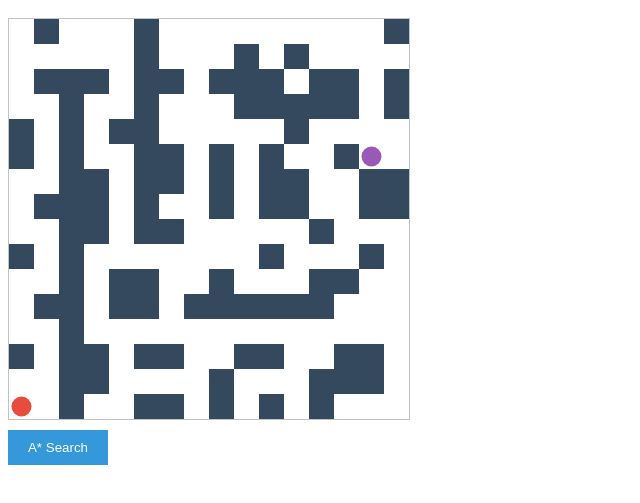
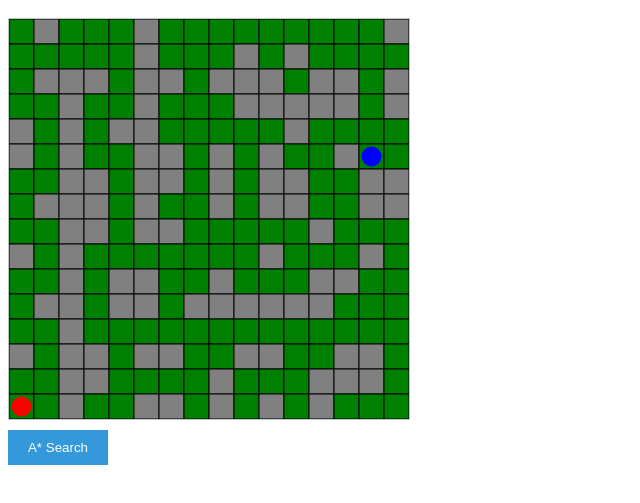
Before and after one commit to CrimsonChin/AStar, a plain HTML site: page canvas.html in a window 1280 px wide. Shown: the part 49-552 px from the top of the page, without its empty margins (0-640 px from the left). Drawn offline with Linux system fonts and the light colour scheme.

Commit message:
colour change

```diff
--- a/canvas.html
+++ b/canvas.html
@@ -61,7 +61,7 @@
 
         for (let r = 0; r < map.rows; r++) {
             for (let c = 0; c < map.cols; c++) {
-                let styles = ['#fff', '#34495e'];
+                let styles = ['green', 'grey'];
                 let fillStyle = styles[map.getTile(c, r)];
 
                 drawTile(ctx, c, r, map.tSize, fillStyle);
@@ -72,8 +72,8 @@
         let playerCanvas = document.getElementById('player-layer');
         let playerCanvasCtx = playerCanvas.getContext('2d');
 
-        drawCircle(playerCanvasCtx, startPos.x, startPos.y, 10, map.tSize, '#e74c3c');
-        drawCircle(playerCanvasCtx, endPos.x, endPos.y, 10, map.tSize, '#9b59b6');
+        drawCircle(playerCanvasCtx, startPos.x, startPos.y, 10, map.tSize, 'red');
+        drawCircle(playerCanvasCtx, endPos.x, endPos.y, 10, map.tSize, 'blue');
     }
 
     function drawTile(ctx, x, y, size, fillStyle) {
@@ -81,6 +81,7 @@
         ctx.fillStyle = fillStyle;
         ctx.rect(x * size, y * size, size, size);
         ctx.fill();
+        ctx.stroke();
     }
 
     function drawCircle(ctx, x, y, r, size, fillStyle) {
@@ -106,7 +107,7 @@
         for (let i = 1; i < route.length - 1; i++) {
             let routeSegment = route[i];
 
-            drawCircle(ctx, routeSegment.x, routeSegment.y, 5, map.tSize, '#2ecc71');
+            drawCircle(ctx, routeSegment.x, routeSegment.y, 5, map.tSize, 'PaleGreen');
             //ctx.fillStyle = 'black';
             //ctx.fillText(i, ((routeSegment.x * map.tSize) + 10), ((routeSegment.y * map.tSize) + (map.tSize / 2)));
         }
```
